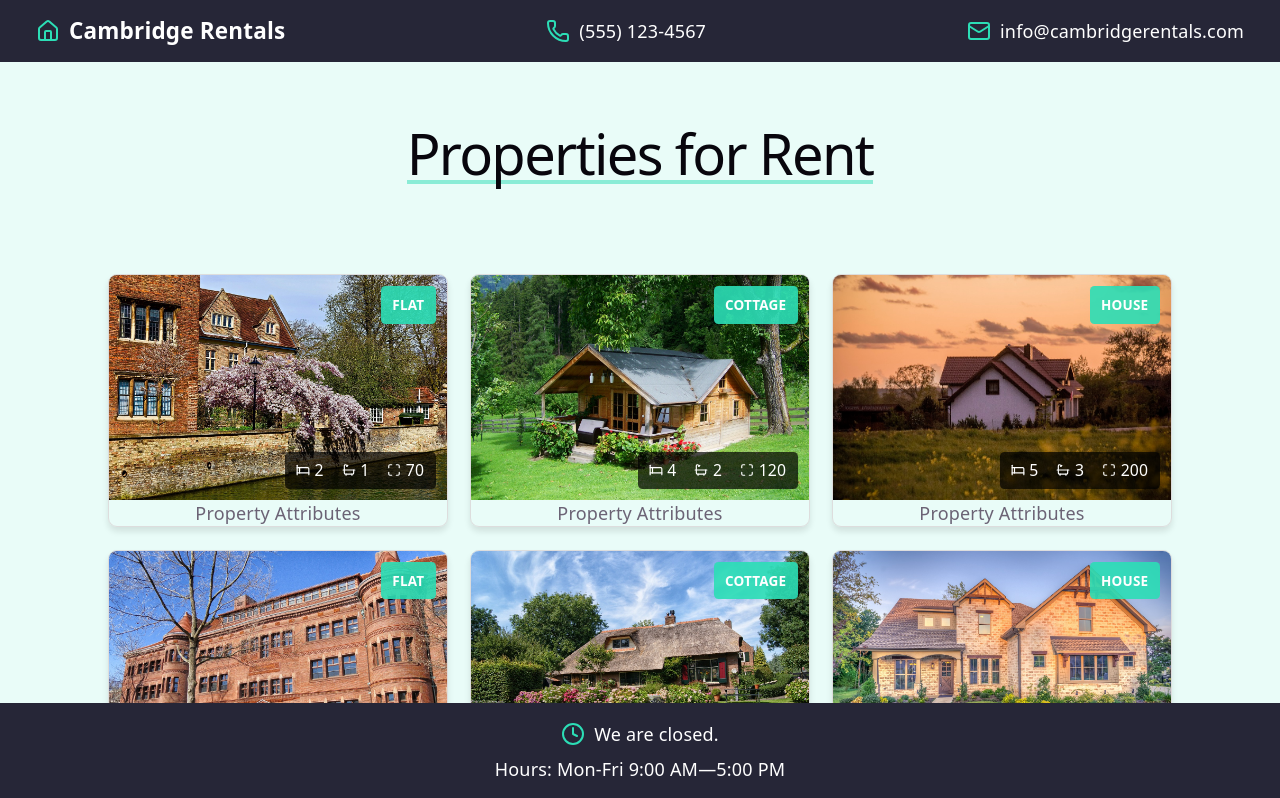
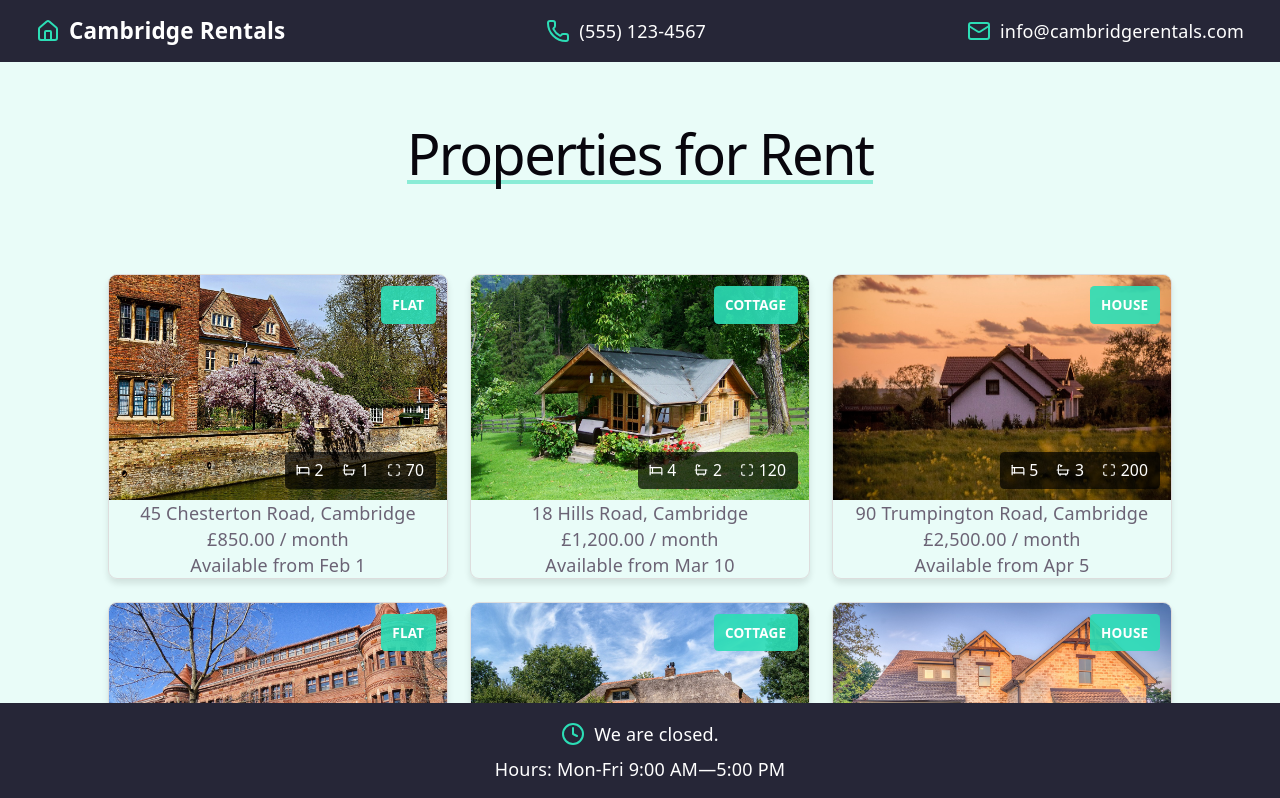
Before and after one commit to CandaceJohnsonDesigns/cambridge_rentals, a React (Vite) app: page / in a window 1280 px wide. Shown: the top 798 px of the page. Built offline with nearby package versions, Linux system fonts and the light colour scheme.

Commit message:
feat: add PropertyAttribute component and usePriceFormatter hook for property details

```diff
--- a/src/components/PropertyList/Property/Property.jsx
+++ b/src/components/PropertyList/Property/Property.jsx
@@ -4,6 +4,10 @@ import PropertyTypeLabel from "./PropertyImage/PropertyTypeLabel/PropertyTypeLab
 import PropertyBanner from "./PropertyImage/PropertyBanner/PropertyBanner";
 import IconWithText from "./PropertyImage/IconWithText/IconWithText";
 import { Bath, Bed, Maximize } from "lucide-react";
+import PropertyAttribute from "./PropertyAttribute/PropertyAttribute";
+import { usePriceFormatter } from "../../../hooks/usePriceFormatter";
+
+
 
 const Property = ({
   image,
@@ -16,6 +20,9 @@ const Property = ({
   date,
   type,
 }) => {
+
+  const { formatToString: formatPrice } = usePriceFormatter();
+
   return (
     <div
       className="property-card"
@@ -33,7 +40,10 @@ const Property = ({
             <IconWithText Icon={Maximize} text={surface} />
         </div>
       </PropertyImage>
-      <div>Property Attributes</div>
+
+      <PropertyAttribute text={address} />
+      <PropertyAttribute text={`${formatPrice(rent)} / month`} />
+      <PropertyAttribute text={`Available from ${date}`} />
     </div>
   );
 };
--- a/src/components/PropertyList/Property/PropertyAttribute/PropertyAttribute.jsx
+++ b/src/components/PropertyList/Property/PropertyAttribute/PropertyAttribute.jsx
@@ -1,9 +1,9 @@
 import "./PropertyAttribute.css";
 
-const PropertyAttribute = () => {
+const PropertyAttribute = ({ text }) => {
     return (
         <p>
-
+            {text}
         </p>
     );
 };
--- /dev/null
+++ b/src/hooks/usePriceFormatter.js
@@ -0,0 +1,28 @@
+export const usePriceFormatter = () => {
+    const locale = "en-GB";
+    const currency = "GBP";
+
+    const formatToString = (amount) => {
+        if (amount === null || amount === undefined || amount === "") {
+            return "—";
+        }
+
+        const parsedAmount = typeof amount === "string" ? Number(amount) : amount;
+
+        if (Number.isNaN(parsedAmount)) {
+            return "—";
+        }
+
+        try {
+            return new Intl.NumberFormat(locale, {
+                style: "currency",
+                currency,
+            }).format(parsedAmount);
+        } catch (error) {
+            console.error('Failed to format price:', error);
+            return `${currency} ${parsedAmount}`;
+        }
+    };
+
+    return { formatToString, locale, currency };
+};
```
